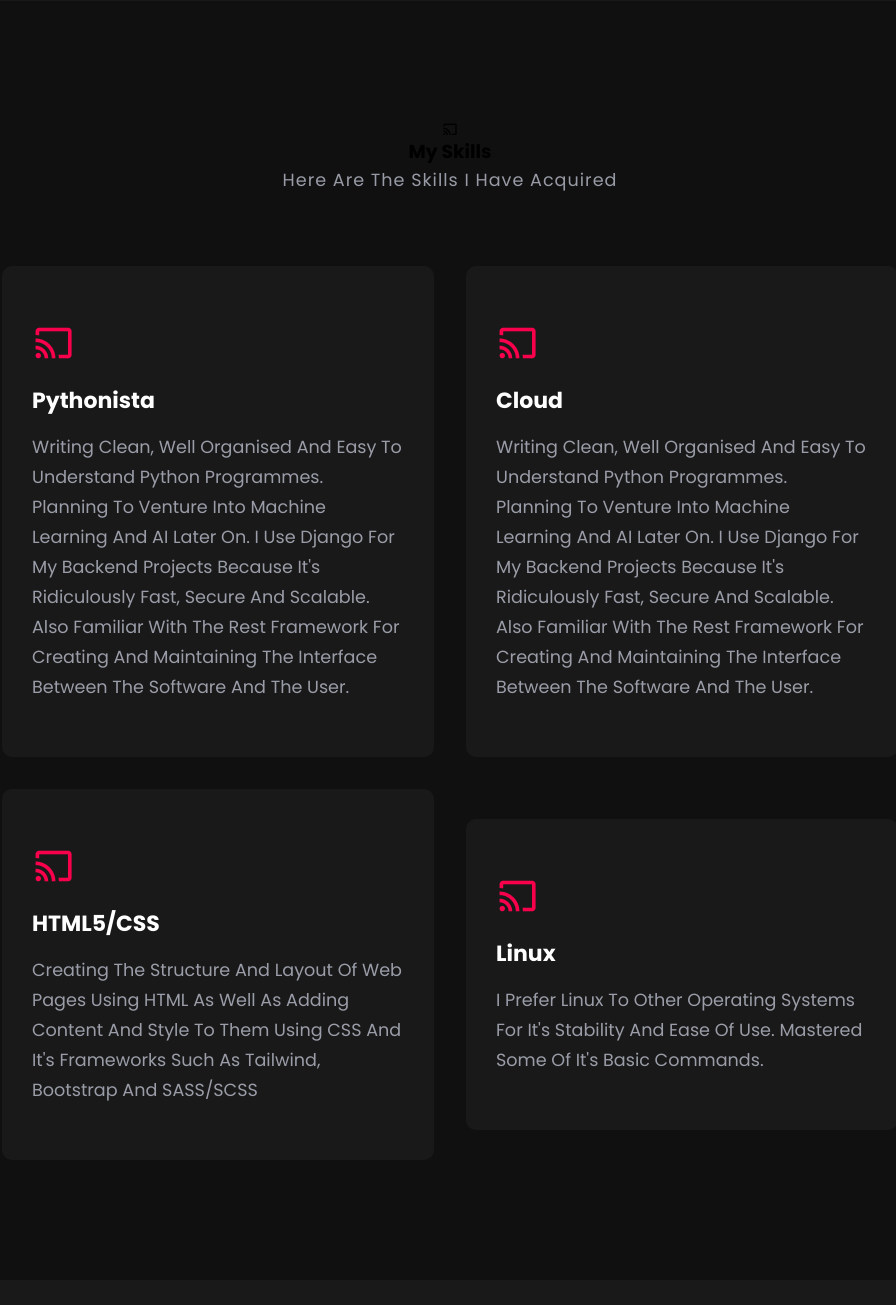
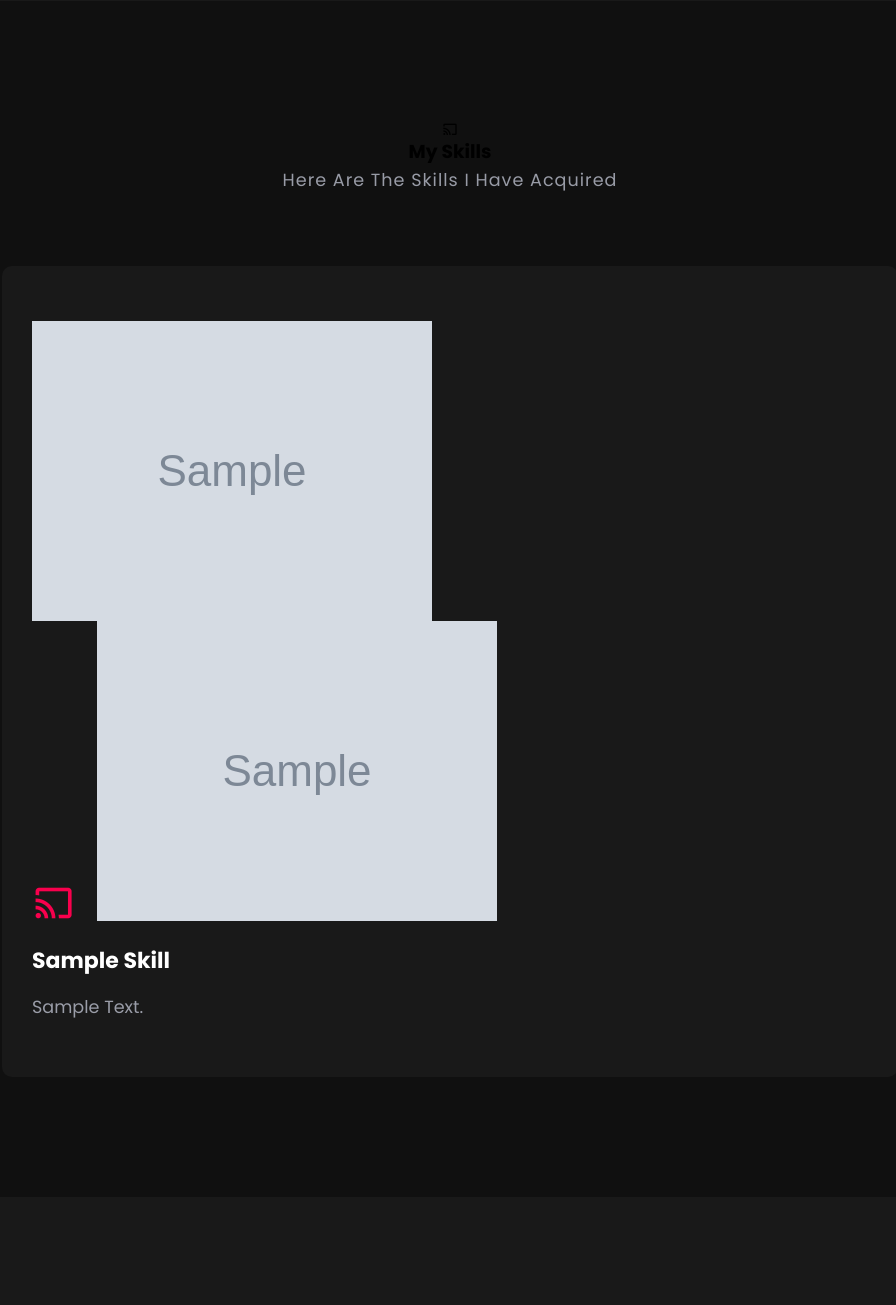
Before and after one commit to Phenolah/port, a Django app: template templates/home.html in a window 1280 px wide. Shown: the part 1393-2698 px from the top of the page, without its empty margins (190-1086 px from the left). Run offline with Django 4.2, Linux system fonts and the light colour scheme; the template is opened without the code that fills it: most values are stand-ins (such as "Sample title", 1, 10 or a date in 2020); grey boxes marked "Sample" are stand-in pictures; form fields are guessed from the names that the template uses; some libraries are stand-ins or nearby versions.

Commit message:
Update home.html

```diff
--- a/templates/home.html
+++ b/templates/home.html
@@ -5,6 +5,7 @@
 
 <!-- HomePage -->
 <section class="home" id="home">
+   <div class='main-home'>
    <div class="home-text">
    <div class='row'>
    <div class="column-2"></div>
@@ -13,7 +14,7 @@
      <h3> I am a Backend web developer <h3>
      </div>
      <div class="column-2">
-     <img src="{% static 'images/avatar.JPG'%}" width="350px" style="float: right; position:absolute; top:130; right:100;">
+     <img src="{% static 'images/avatar.JPG'%}" width="350px" style="float: right; position:absolute; top:100; right:100;">
      </div>
      </div>
    </div>
@@ -35,6 +36,7 @@
       </button>
     {% endfor %}
    </div>
+   </div>
 </section>
 <section class="about" id="about">
   <div class="about-img">
@@ -53,44 +55,29 @@
      <i class='bx bx-cast'></i>
      <h3>My Skills</h3>
      <p> Here are the skills i have acquired<p>
+
    </div>
+   {% for skill in skills %}
    <div class="skill-content">
-   <div class="row">
-     <i class='bx bx-cast'></i>
-     <h3>Pythonista</h3>
-     <p> Writing clean, well organised and easy to understand python programmes.
-     Planning to venture into Machine Learning and AI later on.
-     I use Django for my backend projects because it's ridiculously fast, secure and scalable.
-     Also familiar with the Rest Framework for creating and maintaining the interface between the software and the user.</p>
-   </div>
 
    <div class="row">
-     <i class='bx bx-cast'></i>
-     <h3>Cloud</h3>
-     <p> Writing clean, well organised and easy to understand python programmes.
-     Planning to venture into Machine Learning and AI later on.
-     I use Django for my backend projects because it's ridiculously fast, secure and scalable.
-     Also familiar with the Rest Framework for creating and maintaining the interface between the software and the user.</p>
-   </div>
+   {% if image.url%}
+   <form action="" method='POST' enctype="multipart/form-data" >
+      {%csrf_token%}
+     <img src="{{skill.image.url }}">
+     <i class='bx bx-cast'> <img src="{{skill.image.url }}"></i>
+     </form>
+     {% else %}
+     <p> image does not exist</p>
+     {% endif%}
+     </form>
 
-
-   <div class="row">
-     <i class='bx bx-cast'></i>
-     <h3> HTML5/CSS</h3>
-     <p> Creating the structure and layout of web pages using HTML as well as
-      adding content and style to them using CSS and it's frameworks
-      such as Tailwind, Bootstrap and SASS/SCSS</p>
-      </div>
-
-
-   <div class="row">
-     <i class='bx bx-cast'></i>
-     <h3> Linux </h3>
-     <p> I prefer Linux to other operating systems for it's stability and ease of use.
-     Mastered some of it's basic commands.</p>
-     </div>
+     <h3>{{skill.name}}</h3>
+     <p> {{skill.description}}</p>
      </div>
 
+     </div>
+     {% endfor %}
 </section>
 <section class='portfolio' id='portfolio'>
    <div class='center'>
```
